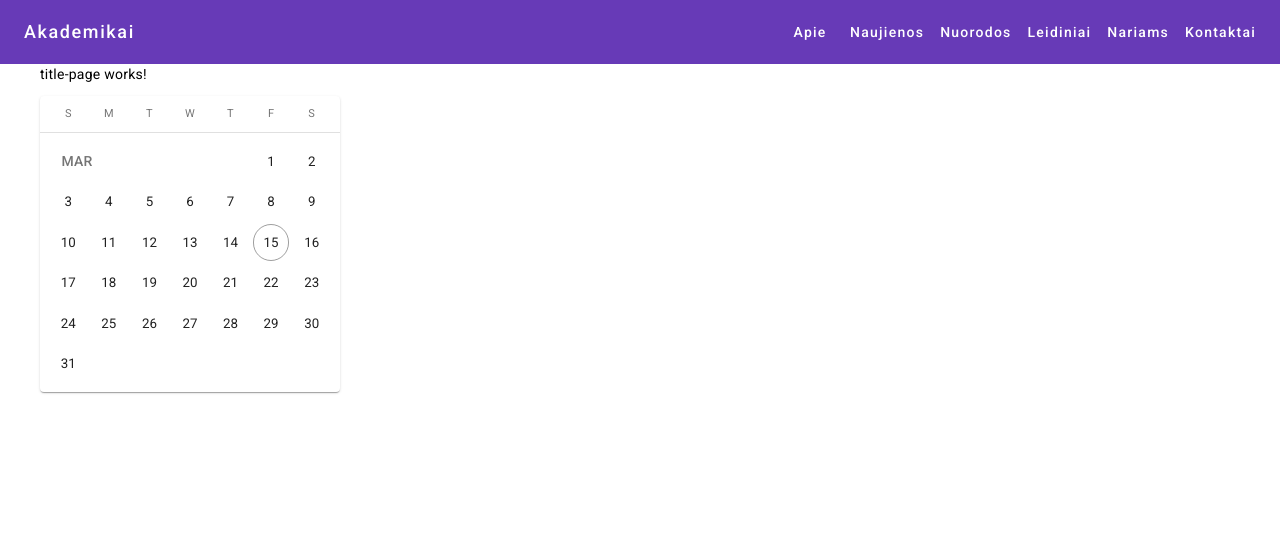
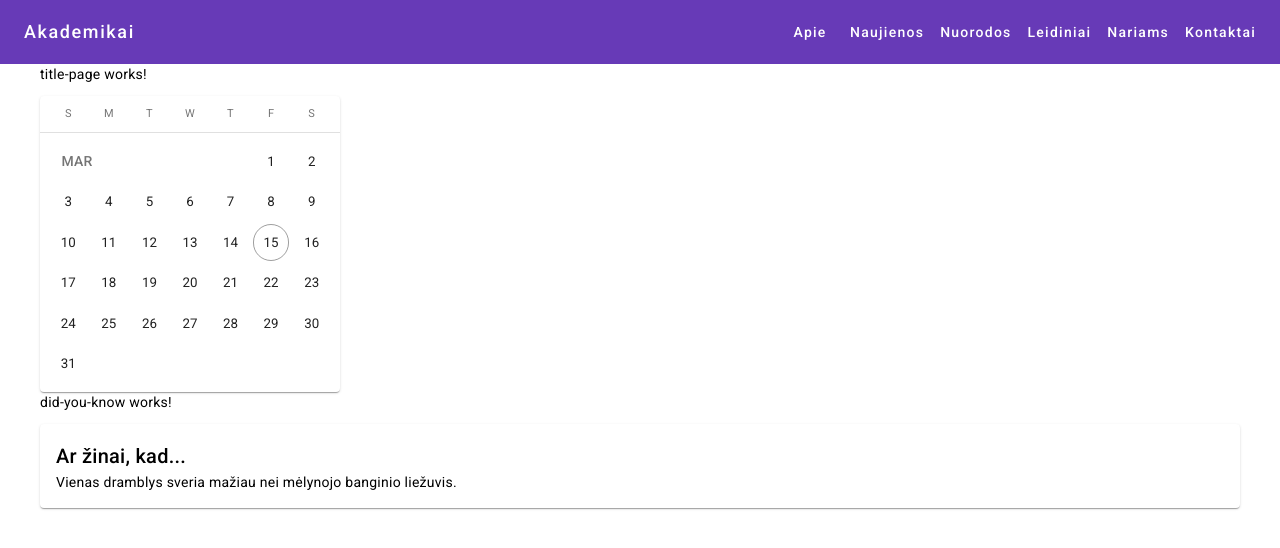
Before and after one commit to BernardasAdomas/akademikai-site, an Angular app: page / in a window 1280 px wide. Shown: the top 548 px of the page. Built offline with nearby package versions, Linux system fonts and the light colour scheme.

Commit message:
added random fact component

```diff
--- /dev/null
+++ b/src/app/did-you-know/did-you-know.component.html
@@ -0,0 +1,9 @@
+<p>did-you-know works!</p>
+<mat-card class="did-you-know-card">
+  <mat-card-header>
+    <mat-card-title>Ar žinai, kad...</mat-card-title>
+  </mat-card-header>
+  <mat-card-content>
+    <p>{{randomFact}}</p>
+  </mat-card-content>
+</mat-card>
--- /dev/null
+++ b/src/app/did-you-know/did-you-know.component.ts
@@ -0,0 +1,14 @@
+import { Component } from '@angular/core';
+import { MatCardModule } from '@angular/material/card';
+
+@Component({
+  selector: 'app-did-you-know',
+  standalone: true,
+  imports: [MatCardModule],
+  templateUrl: './did-you-know.component.html',
+  styleUrl: './did-you-know.component.css'
+})
+export class DidYouKnowComponent {
+  randomFact: string = 'Vienas dramblys sveria mažiau nei mėlynojo banginio liežuvis.';
+
+}
--- a/src/app/title-page/title-page.component.html
+++ b/src/app/title-page/title-page.component.html
@@ -1,3 +1,4 @@
 <p>title-page works!</p>
 
 <app-calendar></app-calendar>
+<app-did-you-know></app-did-you-know>
--- a/src/app/title-page/title-page.component.ts
+++ b/src/app/title-page/title-page.component.ts
@@ -1,10 +1,11 @@
 import { Component } from '@angular/core';
 import { CalendarComponent } from '../calendar/calendar.component';
+import { DidYouKnowComponent } from '../did-you-know/did-you-know.component';
 
 @Component({
   selector: 'app-title-page',
   standalone: true,
-  imports: [CalendarComponent],
+  imports: [CalendarComponent, DidYouKnowComponent],
   templateUrl: './title-page.component.html',
   styleUrl: './title-page.component.css'
 })
```
Also changed, not shown: src/app/did-you-know/did-you-know.component.css (added), 1 other file (tests, documents, lock files or other folders).
